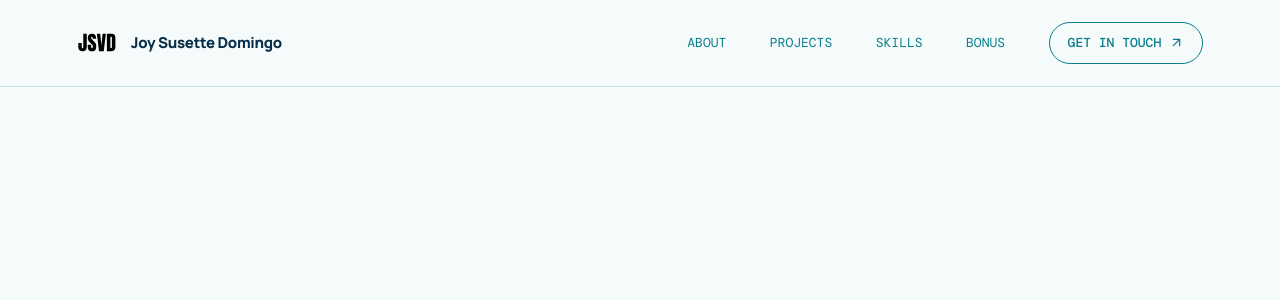
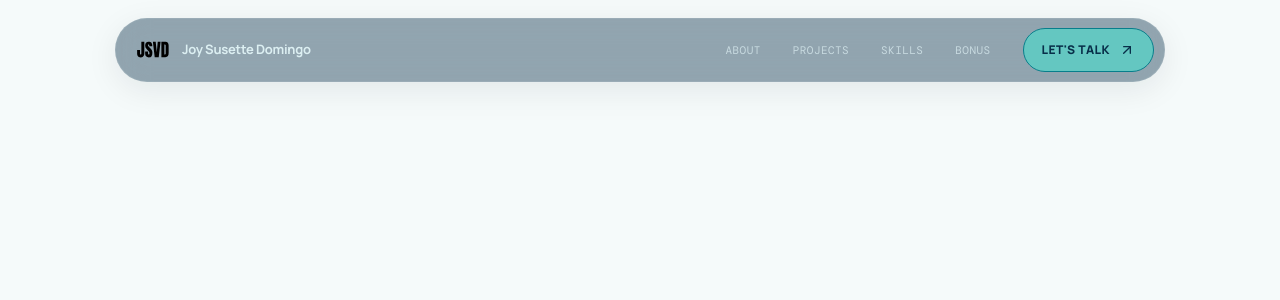
Before and after one commit to coochill/portfolio, a React (Vite) app: page / in a window 1280 px wide. Shown: the top 300 px of the page. Built offline with nearby package versions, Linux system fonts and the light colour scheme.

Commit message:
style(navbar): refine navigation styling

```diff
--- /dev/null
+++ b/src/components/NavBar.css
@@ -0,0 +1,225 @@
+
+.site-nav {
+  position: fixed;
+  top: 18px;
+  left: 50%;
+  z-index: 1000;
+  display: flex;
+  align-items: center;
+  justify-content: space-between;
+  width: min(1050px, calc(100% - 64px));
+  min-height: 64px;
+  padding: 0 10px 0 20px;
+  transform: translateX(-50%);
+  border: 1px solid rgba(220, 239, 242, 0.10);
+  border-radius: 999px;
+  background: rgba(8, 47, 73, 0.42);
+  backdrop-filter: blur(16px);
+  -webkit-backdrop-filter: blur(16px);
+  box-shadow: 0 8px 32px rgba(0, 20, 35, 0.08);
+  color: #dceff2;
+}
+
+.brand-mark {
+  display: inline-flex;
+  align-items: center;
+  gap: 12px;
+  color: #dceff2;
+  font-family: "Manrope", sans-serif;
+  font-size: 13px;
+  font-weight: 700;
+  letter-spacing: -0.02em;
+  text-decoration: none;
+  white-space: nowrap;
+}
+
+.brand-mark__logo {
+  display: block;
+  width: 34px;
+  height: 34px;
+  object-fit: contain;
+}
+
+.desktop-links {
+  display: flex;
+  align-items: center;
+  gap: clamp(18px, 2.5vw, 34px);
+}
+
+.desktop-links > a {
+  position: relative;
+  color: rgba(220, 239, 242, 0.72);
+  font-family: "DM Mono", monospace;
+  font-size: 11px;
+  letter-spacing: 0.04em;
+  text-decoration: none;
+  transition: color 0.25s ease;
+}
+
+.desktop-links > a:not(.nav-contact)::after {
+  position: absolute;
+  right: 0;
+  bottom: -7px;
+  left: 0;
+  height: 1px;
+  transform: scaleX(0);
+  transform-origin: left;
+  background: #64c7c1;
+  content: "";
+  transition: transform 0.25s ease;
+}
+
+.desktop-links > a:hover {
+  color: #64c7c1;
+}
+
+.desktop-links > a:hover::after {
+  transform: scaleX(1);
+}
+
+.desktop-links .nav-contact {
+  display: inline-flex;
+  align-items: center;
+  gap: 9px;
+  padding: 12px 18px;
+  border-radius: 999px;
+  background: #64c7c1;
+  color: #082f49;
+  font-family: "Manrope", sans-serif;
+  font-size: 12px;
+  font-weight: 800;
+  transition:
+    background 0.25s ease,
+    transform 0.25s ease;
+}
+
+.desktop-links .nav-contact:hover {
+  transform: translateY(-2px);
+  background: #dceff2;
+  color: #082f49;
+}
+
+.menu-toggle {
+  display: none;
+  width: 44px;
+  height: 44px;
+  align-items: center;
+  justify-content: center;
+  border: 1px solid rgba(220, 239, 242, 0.2);
+  border-radius: 50%;
+  background: rgba(220, 239, 242, 0.08);
+  color: #dceff2;
+  cursor: pointer;
+}
+
+.mobile-menu {
+  display: none;
+}
+
+@media (max-width: 760px) {
+ .site-nav {
+   top: 12px;
+   width: calc(100% - 36px);
+   min-height: 58px;
+   padding: 0 9px 0 16px;
+   border-radius: 22px;
+   background: rgba(8, 47, 73, 0.48);
+}
+  .brand-mark {
+    gap: 9px;
+    font-size: 12px;
+  }
+
+  .brand-mark__logo {
+    width: 30px;
+    height: 30px;
+  }
+
+  .desktop-links {
+    display: none;
+  }
+
+  .menu-toggle {
+    display: flex;
+    flex-shrink: 0;
+  }
+
+  .mobile-menu {
+    position: absolute;
+    top: calc(100% + 10px);
+    right: 0;
+    left: 0;
+    display: flex;
+    flex-direction: column;
+    gap: 4px;
+    padding: 12px;
+    overflow: hidden;
+    visibility: hidden;
+    opacity: 0;
+    transform: translateY(-8px);
+    border: 1px solid rgba(220, 239, 242, 0.14);
+    border-radius: 22px;
+    background: rgba(8, 47, 73, 0.96);
+    backdrop-filter: blur(20px);
+    -webkit-backdrop-filter: blur(20px);
+    box-shadow: 0 16px 40px rgba(0, 20, 35, 0.22);
+    transition:
+      opacity 0.25s ease,
+      transform 0.25s ease,
+      visibility 0.25s ease;
+  }
+
+  .mobile-menu.is-open {
+    visibility: visible;
+    opacity: 1;
+    transform: translateY(0);
+  }
+
+  .mobile-menu > a {
+    display: flex;
+    align-items: center;
+    gap: 14px;
+    padding: 15px 13px;
+    border-radius: 12px;
+    color: #dceff2;
+    font-family: "Manrope", sans-serif;
+    font-size: 15px;
+    font-weight: 600;
+    text-decoration: none;
+  }
+
+  .mobile-menu > a span {
+    color: #64c7c1;
+    font-family: "DM Mono", monospace;
+    font-size: 10px;
+  }
+
+  .mobile-menu > a svg {
+    margin-left: auto;
+    color: #64c7c1;
+  }
+
+  .mobile-menu > a:hover {
+    background: rgba(220, 239, 242, 0.08);
+  }
+
+  .mobile-menu > .mobile-menu__contact {
+    justify-content: space-between;
+    margin-top: 5px;
+    padding: 15px;
+    background: #64c7c1;
+    color: #082f49;
+  }
+
+  .mobile-menu > .mobile-menu__contact svg {
+    color: #082f49;
+  }
+}
+
+@media (prefers-reduced-motion: reduce) {
+  .desktop-links > a,
+  .desktop-links .nav-contact,
+  .mobile-menu {
+    transition: none;
+  }
+}
--- a/src/components/NavBar.tsx
+++ b/src/components/NavBar.tsx
@@ -1,17 +1,22 @@
+
 import { useState } from "react";
 import { ArrowUpRight, Menu, X } from "lucide-react";
 import logo from "../assets/logo-dark.svg";
+import "./NavBar.css";
 
 const NavBar = () => {
   const [isOpen, setIsOpen] = useState(false);
-
-  const toggleMenu = () => setIsOpen(!isOpen);
 
   const links = ["About", "Projects", "Skills", "Bonus"];
 
   return (
     <nav className="site-nav" aria-label="Primary navigation">
-      <a href="#top" className="brand-mark" aria-label="Return to top">
+      <a
+        href="#top"
+        className="brand-mark"
+        aria-label="Return to top"
+        onClick={() => setIsOpen(false)}
+      >
         <img src={logo} alt="" className="brand-mark__logo" />
         <span>Joy Susette Domingo</span>
       </a>
@@ -22,31 +27,50 @@ const NavBar = () => {
             {link}
           </a>
         ))}
+
         <a className="nav-contact" href="#contact">
-          Get in touch <ArrowUpRight size={15} aria-hidden="true" />
+          Let's talk <ArrowUpRight size={16} aria-hidden="true" />
         </a>
       </div>
 
       <button
-        onClick={toggleMenu}
-        className="menu-toggle"
+        onClick={() => setIsOpen(!isOpen)}
+        className={`menu-toggle ${isOpen ? "is-open" : ""}`}
         aria-expanded={isOpen}
         aria-controls="mobile-menu"
         aria-label={isOpen ? "Close navigation menu" : "Open navigation menu"}
       >
-        {isOpen ? <X size={32} /> : <Menu size={32} />}
+        {isOpen ? <X size={25} /> : <Menu size={25} />}
       </button>
 
-      {isOpen && <div className="mobile-menu" id="mobile-menu">
-        {links.map((link) => (
-          <a key={link} href={`#${link.toLowerCase()}`} onClick={() => setIsOpen(false)}>
+      <div
+        className={`mobile-menu ${isOpen ? "is-open" : ""}`}
+        id="mobile-menu"
+        aria-hidden={!isOpen}
+      >
+        {links.map((link, index) => (
+          <a
+            key={link}
+            href={`#${link.toLowerCase()}`}
+            onClick={() => setIsOpen(false)}
+            style={{ "--link-index": index } as React.CSSProperties}
+            tabIndex={isOpen ? 0 : -1}
+          >
+            <span>0{index + 1}</span>
             {link}
+            <ArrowUpRight size={17} />
           </a>
         ))}
-        <a href="#contact" onClick={() => setIsOpen(false)}>
-          Get in touch <ArrowUpRight size={18} aria-hidden="true" />
+
+        <a
+          href="#contact"
+          className="mobile-menu__contact"
+          onClick={() => setIsOpen(false)}
+          tabIndex={isOpen ? 0 : -1}
+        >
+          Let's talk <ArrowUpRight size={18} />
         </a>
-      </div>}
+      </div>
     </nav>
   );
 };
```
